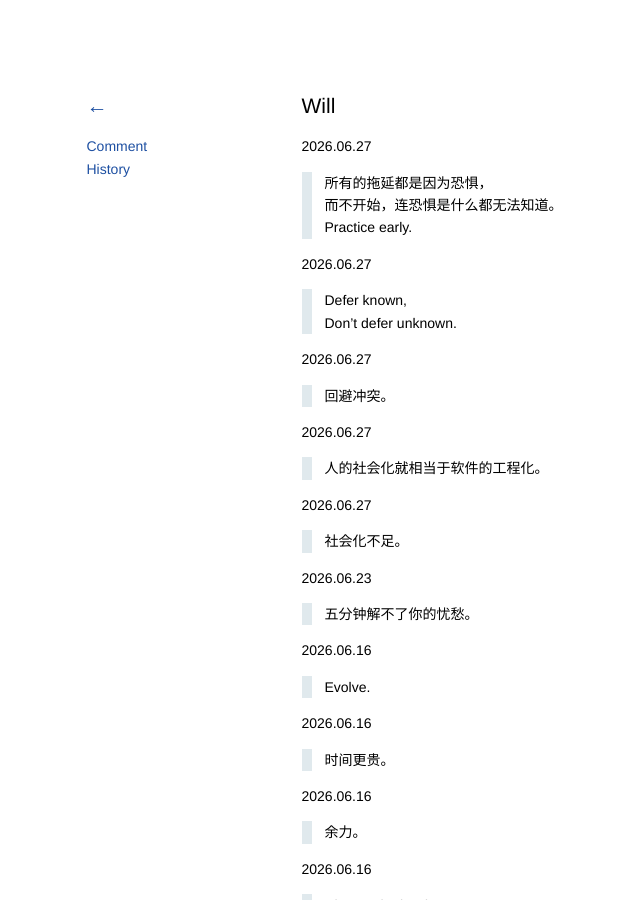
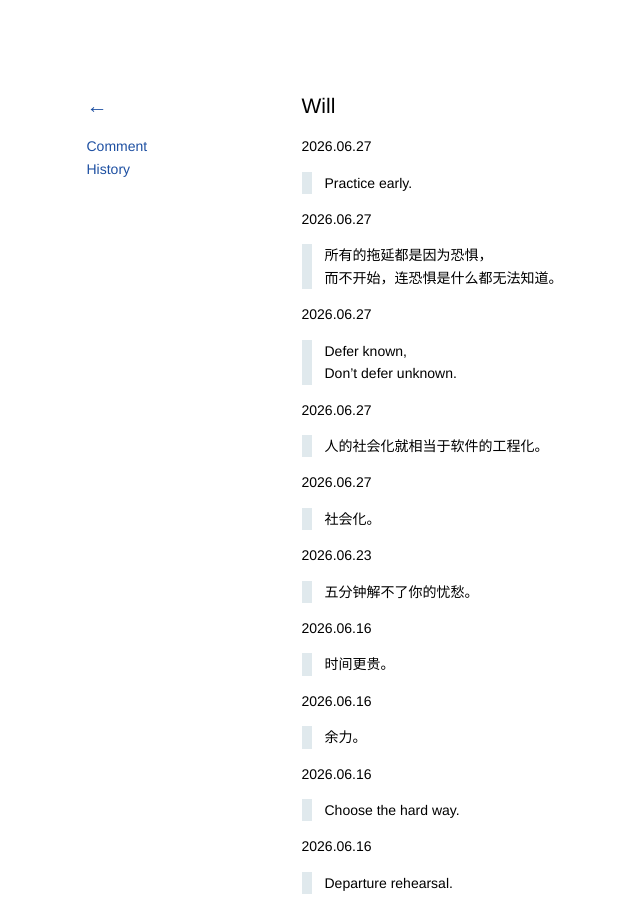
Before and after one commit to kidlj/awei, a Jekyll site: the page built from _wiki/will.md, in a window 1280 px wide and 900 px high. Shown: the whole window, without its empty margins (46-686 px from the left). Built offline with Jekyll 4.4.1, drawn with Linux system fonts in a browser that asks for light colours; some of the changed text lies outside the part shown.

Commit message:
update will

```diff
--- a/_wiki/will.md
+++ b/_wiki/will.md
@@ -15,23 +18,15 @@
 
 2026.06.27
 
-> 回避冲突。
-
-2026.06.27
-
 > 人的社会化就相当于软件的工程化。
 
 2026.06.27
 
-> 社会化不足。
+> 社会化。
 
 2026.06.23
 
 > 五分钟解不了你的忧愁。
-
-2026.06.16
-
-> Evolve.
 
 2026.06.16
 
@@ -241,10 +236,6 @@
 2026.02.20
 
 > Practice to meet the wild.
-
-2026.02.20
-
-> Practice early.
 
 2026.02.11
 
```
Also changed, not shown: other parts of _wiki/will.md (+4 -1 lines).
